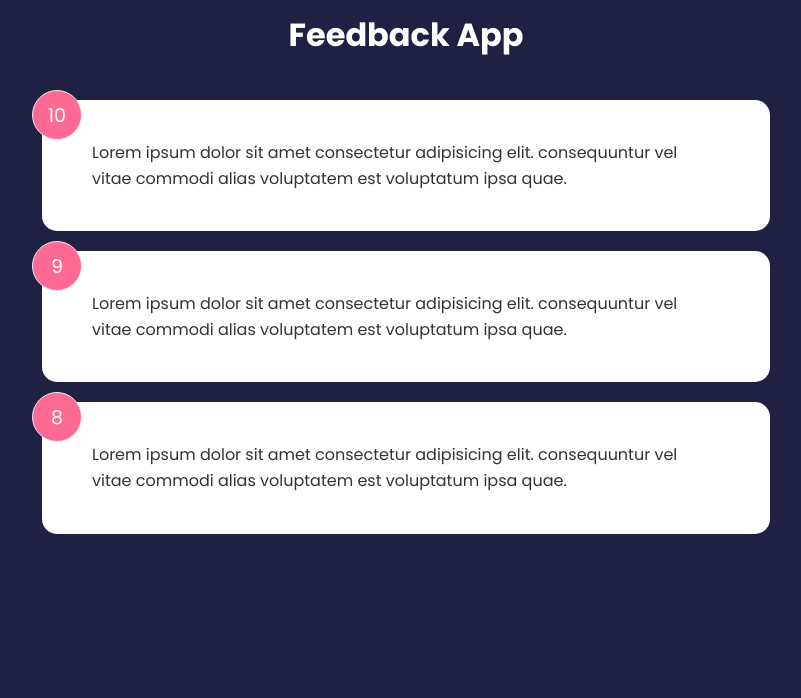
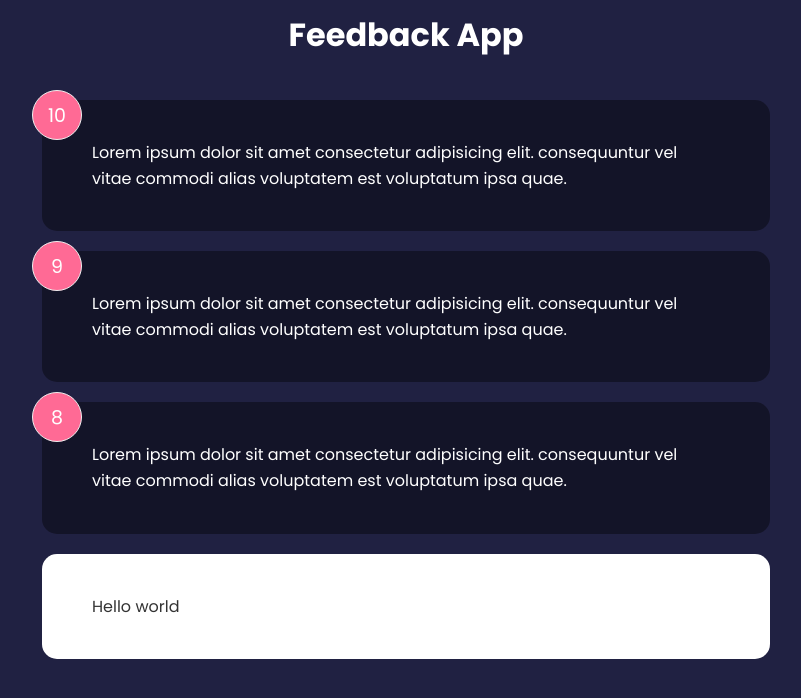
Before and after one commit to nhdtrung/react-review-app, a React (Create React App) app: page / in a window 1280 px wide. Shown: the top 698 px of the page, without its empty margins (234-1035 px from the left). Built offline with nearby package versions, Linux system fonts and the light colour scheme.

Commit message:
Card component and conditinal styles

```diff
--- a/src/App.js
+++ b/src/App.js
@@ -2,6 +2,7 @@
 import Header from './components/Header'
 import FeedbackList from './components/FeedbackList';
 import FeedbackData from './data/FeedbackData';
+import Card from './components/shared/Card';
 
 function App() {
   const [feedback, setFeedBack] = useState(FeedbackData);
@@ -11,6 +12,9 @@
       <Header />
       <div className="container">
         <FeedbackList feedback={feedback} />
+        <Card>
+          Hello world
+        </Card>
       </div>
     </>
   );
--- a/src/components/FeedbackItem.jsx
+++ b/src/components/FeedbackItem.jsx
@@ -1,10 +1,17 @@
+import PropTypes from 'prop-types';
+import Card from "./shared/Card";
+
 function FeedbackItem({ item }) {
   return (
-    <div className="card">
+    <Card reverse={true}>
       <div className="num-display">{item.rating}</div>
       <div className="text-display">{item.text}</div>
-    </div>
+    </Card>
   );
 }
 
+FeedbackItem.propTypes = {
+  item: PropTypes.object.isRequired
+}
+
 export default FeedbackItem;
--- /dev/null
+++ b/src/components/shared/Card.jsx
@@ -0,0 +1,26 @@
+import PropTypes from 'prop-types';
+
+function Card({ children, reverse }) {
+  return (
+    <div className={`card ${reverse && 'reverse'}`}>
+        {children}
+    </div>
+    // <div
+    //   className="card"
+    //   style={{
+    //     backgroundColor: reverse ? "black" : "blue",
+    //   }}
+    // ></div>
+  );
+}
+
+Card.defaultProps = {
+    reserve: false
+}
+
+Card.propTypes = {
+    children: PropTypes.node.isRequired,
+    reverse: PropTypes.bool
+};
+
+export default Card;
```
Also changed, not shown: src/components/FeedbackList.jsx (+11 -0 lines).
